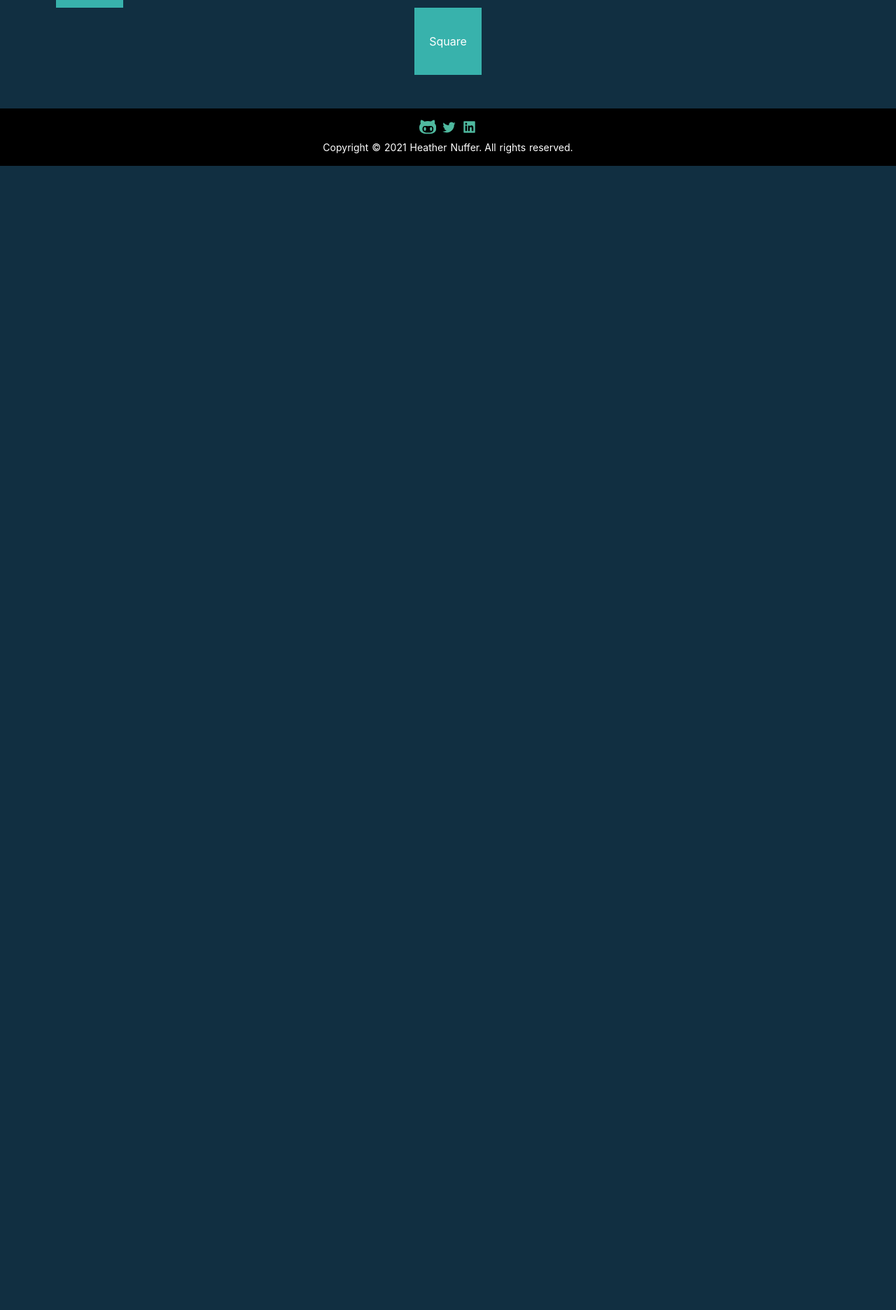
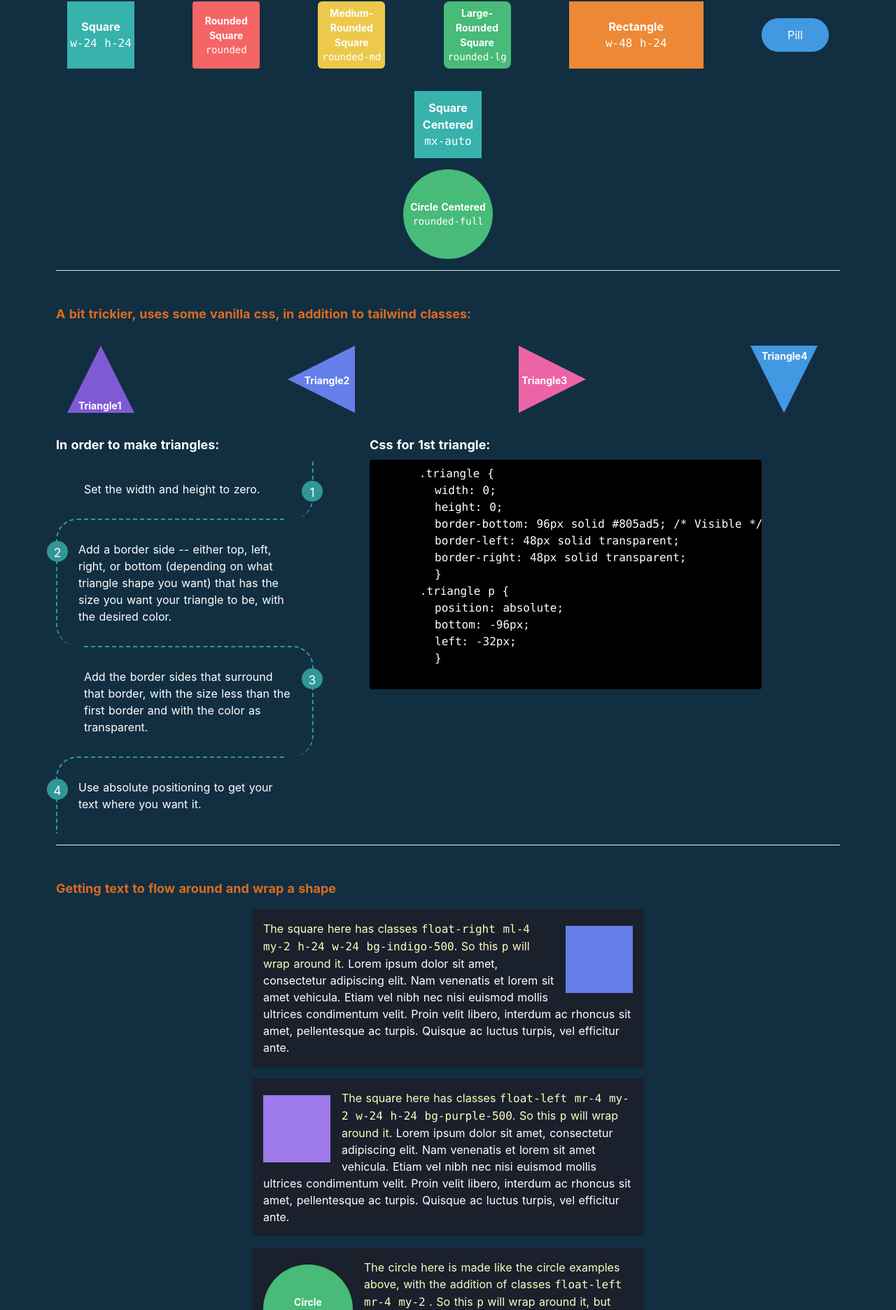
Before and after one commit to ethyl2/nuxt-experiment, a Nuxt app: page /arts/shapes in a window 1280 px wide. Shown: the part 157-2029 px from the top of the page at 70% size. Before the commit the page ends 800 px from the top, so only its background shows below. Built offline with nearby package versions, Linux system fonts and the light colour scheme; a web font is replaced by a local one.

Commit message:
Adds more content and examples to css shapes page

```diff
--- a/pages/arts/shapes.vue
+++ b/pages/arts/shapes.vue
@@ -1,12 +1,308 @@
+<style scoped>
+.triangle {
+  width: 0;
+  height: 0;
+  border-left: 48px solid transparent;
+  border-right: 48px solid transparent;
+  border-bottom: 96px solid #805ad5;
+}
+.triangle p {
+  position: absolute;
+  bottom: -96px;
+  left: -32px;
+}
+.triangle-point-left {
+  width: 0;
+  height: 0;
+  border-top: 48px solid transparent;
+  border-right: 96px solid #667eea;
+  border-bottom: 48px solid transparent;
+}
+.triangle-point-left p {
+  position: absolute;
+  bottom: -12px;
+  left: 24px;
+}
+.triangle-point-right {
+  width: 0;
+  height: 0;
+  border-left: 96px solid #ed64a6;
+  border-top: 48px solid transparent;
+  border-bottom: 48px solid transparent;
+}
+.triangle-point-right p {
+  position: absolute;
+  bottom: -12px;
+  left: -92px;
+}
+.triangle-point-down {
+  width: 0;
+  height: 0;
+  border-left: 48px solid transparent;
+  border-top: 96px solid #4299e1;
+  border-right: 48px solid transparent;
+}
+.triangle-point-down p {
+  position: absolute;
+  top: -92px;
+  left: -32px;
+}
+
+.steps p {
+  border-top: 2px dashed;
+  border-color: #319795 !important;
+  margin: 0;
+  padding: 30px;
+  counter-increment: section;
+  position: relative;
+}
+
+.steps p:nth-child(even):before {
+  content: counter(section);
+  right: 100%;
+  margin-right: -15px;
+  position: absolute;
+  border-radius: 50%;
+  padding: 4px;
+  height: 30px;
+  width: 30px;
+  background-color: #319795;
+  text-align: center;
+  color: white;
+  font-size: 110%;
+}
+
+.steps p:nth-child(odd):before {
+  content: counter(section);
+  left: 100%;
+  margin-left: -15px;
+  position: absolute;
+  border-radius: 50%;
+  padding: 4px;
+  height: 30px;
+  width: 30px;
+  background-color: #319795;
+  text-align: center;
+  color: white;
+  font-size: 110%;
+}
+
+.steps p:nth-child(even) {
+  border-left: 2px dashed;
+  border-top-left-radius: 30px;
+  border-bottom-left-radius: 30px;
+  margin-right: 40px;
+  padding-right: 0;
+}
+
+.steps p:nth-child(odd) {
+  border-right: 2px dashed;
+  border-top-right-radius: 30px;
+  border-bottom-right-radius: 30px;
+  margin-left: 40px;
+  padding-left: 0;
+}
+
+.steps p:first-child {
+  border-top: 0;
+  border-top-right-radius: 0;
+  border-top-left-radius: 0;
+}
+
+.steps p:last-child {
+  border-bottom-right-radius: 0;
+  border-bottom-left-radius: 0;
+}
+</style>
+
 <template>
   <div class="mx-4 md:mx-20">
-    <h1>CSS Shapes</h1>
-    <div class="flex items-center justify-center w-24 h-24 bg-teal-500">
-      Square
+    <h1 class="font-bold text-2xl mb-4">Shapes made with CSS</h1>
+    <h2 class="font-bold text-lg text-orange-600 mb-4">
+      Easy shapes, made with
+      <a href="https://tailwindcss.com/docs" target="_blank">tailwindcss</a>
+      here, but could also be made with vanilla css:
+    </h2>
+    <div class="flex flex-wrap items-center justify-between">
+      <div
+        class="flex flex-col items-center justify-center w-24 h-24 bg-teal-500 m-4"
+      >
+        <p class="font-bold">Square</p>
+        <pre>w-24 h-24</pre>
+      </div>
+      <div
+        class="flex flex-col items-center justify-center w-24 h-24 bg-red-500 rounded m-4 text-sm"
+      >
+        <p class="font-bold text-center">Rounded Square</p>
+        <pre>rounded</pre>
+      </div>
+      <div
+        class="flex flex-col items-center justify-center w-24 h-24 bg-yellow-500 rounded-md m-4 text-sm"
+      >
+        <p class="font-bold text-center">Medium-Rounded Square</p>
+        <pre>rounded-md</pre>
+      </div>
+      <div
+        class="flex flex-col items-center justify-center w-24 h-24 bg-green-500 rounded-lg m-4 text-sm"
+      >
+        <p class="font-bold text-center">Large-Rounded Square</p>
+        <pre>rounded-lg</pre>
+      </div>
+      <div
+        class="w-48 h-24 bg-orange-500 flex flex-col items-center justify-center m-4"
+      >
+        <p class="font-bold">Rectangle</p>
+        <pre>w-48 h-24</pre>
+      </div>
+      <div
+        class="rounded-full w-24 h-12 bg-blue-500 flex items-center justify-center m-4"
+      >
+        Pill
+      </div>
     </div>
-    <div class="mx-auto flex items-center justify-center w-24 h-24 bg-teal-500">
-      Square
+    <div
+      class="mx-auto flex flex-col items-center justify-center text-center w-24 h-24 bg-teal-500 m-4"
+    >
+      <p class="font-bold">Square Centered</p>
+      <pre>mx-auto</pre>
     </div>
+    <div
+      class="rounded-full w-32 h-32 bg-green-500 flex flex-col items-center text-center justify-center mx-auto m-4 text-sm"
+    >
+      <p class="font-bold">Circle Centered</p>
+      <pre>rounded-full</pre>
+    </div>
+    <hr />
+    <h2 class="font-bold text-lg text-orange-600 mb-4 pt-12">
+      A bit trickier, uses some vanilla css, in addition to tailwind classes:
+    </h2>
+    <section class="flex flex-wrap items-center justify-between m-4">
+      <div class="triangle w-0 h-0 relative">
+        <p class="font-bold text-sm text-center">Triangle1</p>
+      </div>
+      <div class="triangle-point-left w-0 h-0 relative m-4">
+        <p class="font-bold text-sm text-center">Triangle2</p>
+      </div>
+      <div class="triangle-point-right w-0 h-0 relative m-4">
+        <p class="font-bold text-sm text-center">Triangle3</p>
+      </div>
+      <div class="triangle-point-down w-0 h-0 relative m-4">
+        <p class="font-bold text-sm text-center">Triangle4</p>
+      </div>
+    </section>
+    <div class="flex flex-col mt-2 md:flex-row border-b pb-4">
+      <div class="w-full md:w-2/5">
+        <p class="text-lg font-bold mb-2">In order to make triangles:</p>
+        <div class="steps md:mr-20">
+          <p>Set the width and height to zero.</p>
+          <p>
+            Add a border side -- either top, left, right, or bottom (depending
+            on what triangle shape you want) that has the size you want your
+            triangle to be, with the desired color.
+          </p>
+          <p>
+            Add the border sides that surround that border, with the size less
+            than the first border and with the color as transparent.
+          </p>
+          <p>Use absolute positioning to get your text where you want it.</p>
+        </div>
+      </div>
+      <div class="w-full md:w-1/2">
+        <p class="text-lg font-bold mb-2">Css for 1st triangle:</p>
+        <pre class="bg-black p-2 rounded overflow-x-scroll">
+      .triangle {
+        width: 0;
+        height: 0;
+        border-bottom: 96px solid #805ad5; /* Visible */
+        border-left: 48px solid transparent;
+        border-right: 48px solid transparent;
+        }
+      .triangle p {
+        position: absolute;
+        bottom: -96px;
+        left: -32px;
+        }
+    </pre
+        >
+      </div>
+    </div>
+
+    <section>
+      <h3 class="font-bold text-lg text-orange-600 mb-4 pt-12">
+        Getting text to flow around and wrap a shape
+      </h3>
+      <div class="bg-gray-900 p-4 w-full mx-auto mb-4 md:w-1/2">
+        <div class="float-right ml-4 my-2 h-24 w-24 bg-indigo-500"></div>
+        <p>
+          <span class="text-yellow-200"
+            >The square here has classes
+            <code>float-right ml-4 my-2 h-24 w-24 bg-indigo-500</code>. So this
+            <code>p</code> will wrap around it.</span
+          >
+          Lorem ipsum dolor sit amet, consectetur adipiscing elit. Nam venenatis
+          et lorem sit amet vehicula. Etiam vel nibh nec nisi euismod mollis
+          ultrices condimentum velit. Proin velit libero, interdum ac rhoncus
+          sit amet, pellentesque ac turpis. Quisque ac luctus turpis, vel
+          efficitur ante.
+        </p>
+      </div>
+      <div class="bg-gray-900 p-4 w-full mx-auto mb-4 md:w-1/2">
+        <div class="float-left mr-4 my-2 w-24 h-24 bg-purple-500"></div>
+        <p>
+          <span class="text-yellow-200"
+            >The square here has classes
+            <code>float-left mr-4 my-2 w-24 h-24 bg-purple-500</code>. So this
+            <code>p</code> will wrap around it.</span
+          >
+          Lorem ipsum dolor sit amet, consectetur adipiscing elit. Nam venenatis
+          et lorem sit amet vehicula. Etiam vel nibh nec nisi euismod mollis
+          ultrices condimentum velit. Proin velit libero, interdum ac rhoncus
+          sit amet, pellentesque ac turpis. Quisque ac luctus turpis, vel
+          efficitur ante.
+        </p>
+      </div>
+      <div class="bg-gray-900 p-4 w-full mx-auto mb-4 md:w-1/2">
+        <div
+          class="rounded-full w-32 h-32 bg-green-500 flex flex-col items-center text-center justify-center text-sm float-left mr-4 my-2"
+        >
+          <p class="font-bold">Circle</p>
+          <pre>rounded-full</pre>
+        </div>
+        <p>
+          <span class="text-yellow-200"
+            >The circle here is made like the circle examples above, with the
+            addition of classes <code>float-left mr-4 my-2</code> . So this
+            <code>p</code> will wrap around it, but makes a straight line and
+            doesn't follow the edge of the circle.</span
+          >
+          Lorem ipsum dolor sit amet, consectetur adipiscing elit. Nam venenatis
+          et lorem sit amet vehicula. Etiam vel nibh nec nisi euismod mollis
+          ultrices condimentum velit. Proin velit libero, interdum ac rhoncus
+          sit amet, pellentesque ac turpis.
+        </p>
+      </div>
+      <div class="bg-gray-900 p-4 w-full mx-auto md:w-1/2">
+        <div
+          class="rounded-full w-32 h-32 bg-green-500 flex flex-col items-center text-center justify-center text-sm float-left mr-4 my-2"
+          style="shape-outside: circle(); clip-path: circle()"
+        >
+          <p class="font-bold">Circle</p>
+          <pre>rounded-full</pre>
+        </div>
+        <p>
+          <span class="text-yellow-200"
+            >The circle here is made like the circle examples above, with the
+            addition of classes <code>float-left mr-4 my-2</code>. Also, it has
+            two additional lines of css:
+            <code>shape-outside: circle(); clip-path: circle();</code>. So this
+            p will wrap around it and follow the edge of the circle!</span
+          >
+          Lorem ipsum dolor sit amet, consectetur adipiscing elit. Nam venenatis
+          et lorem sit amet vehicula. Etiam vel nibh nec nisi euismod mollis
+          ultrices condimentum velit.
+        </p>
+      </div>
+    </section>
   </div>
 </template>
 
```
